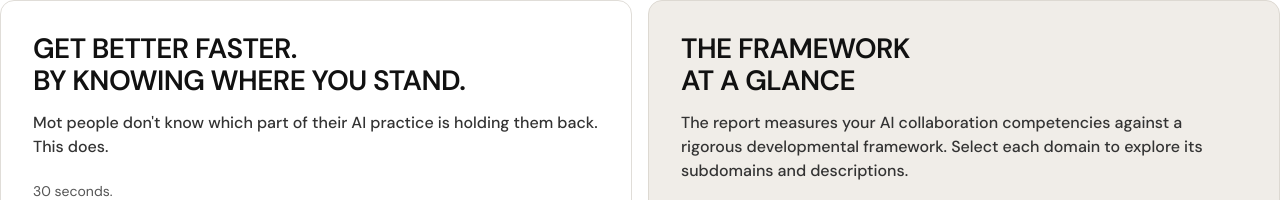
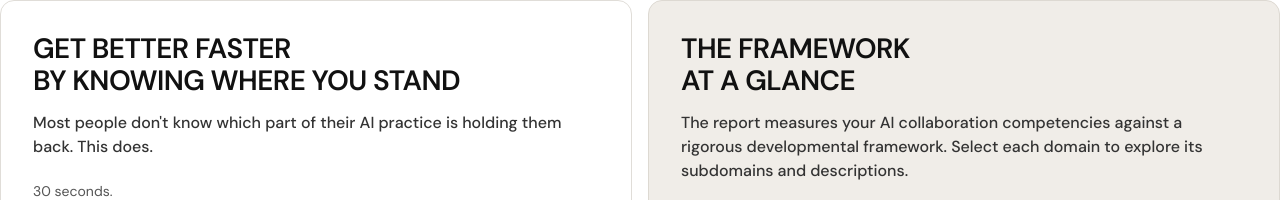
Before and after one commit to mrkobot/cirf-embed, a plain HTML site: page index.html in a window 1280 px wide. Shown: the top 200 px of the page. Drawn offline with Linux system fonts and the light colour scheme.

Commit message:
Update index.html

```diff
--- a/index.html
+++ b/index.html
@@ -182,8 +182,8 @@
 
 <div class="card-row">
 <div class="product-card card-cira">
-  <h3 class="card-title">GET BETTER FASTER.<span class="title-sub">BY KNOWING WHERE YOU STAND.</span></h3>
-  <p class="card-subtitle">Mot people don't know which part of their AI practice is holding them back. This does.</p>
+  <h3 class="card-title">GET BETTER FASTER<span class="title-sub">BY KNOWING WHERE YOU STAND</span></h3>
+  <p class="card-subtitle">Most people don't know which part of their AI practice is holding them back. This does.</p>
   <p class="card-body">30 seconds.</p>
 
   <button class="card-btn" id="copy-btn" onclick="doCopy()">Copy prompt and paste into your AI</button>
```
